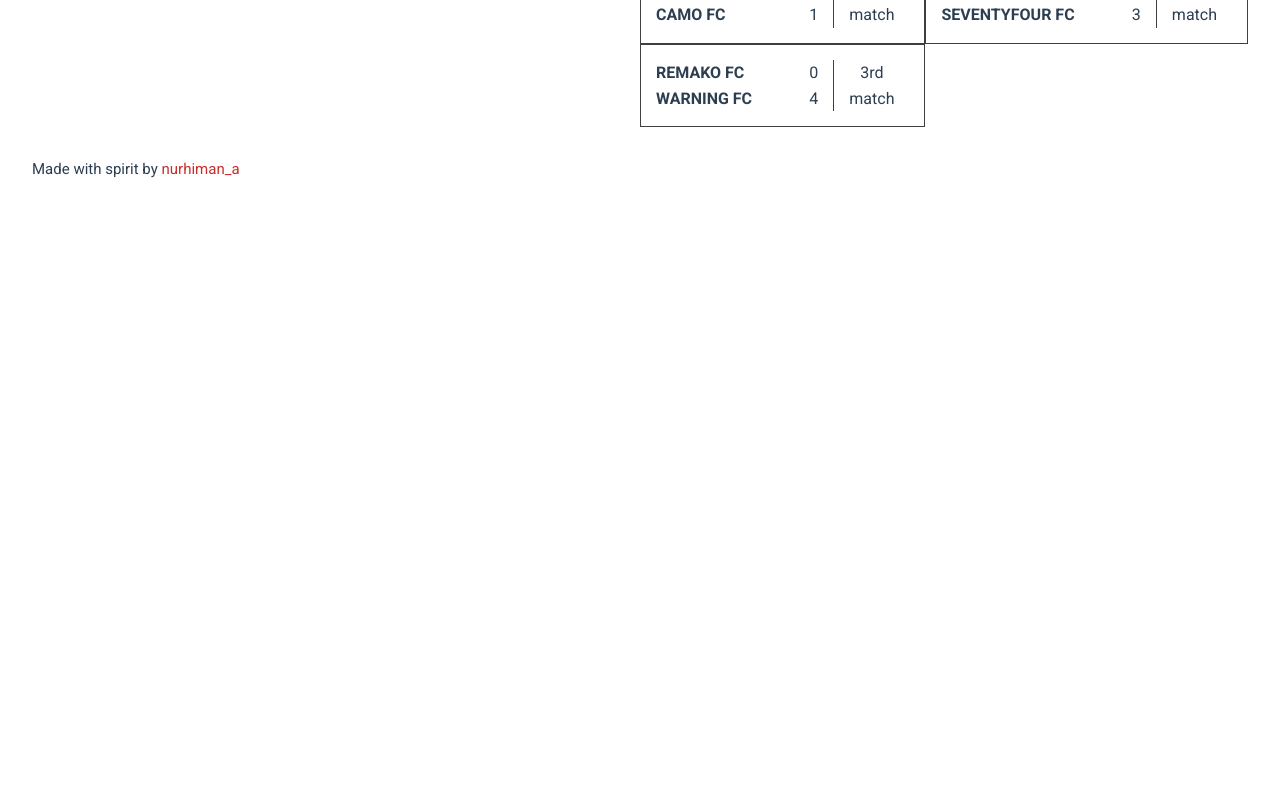
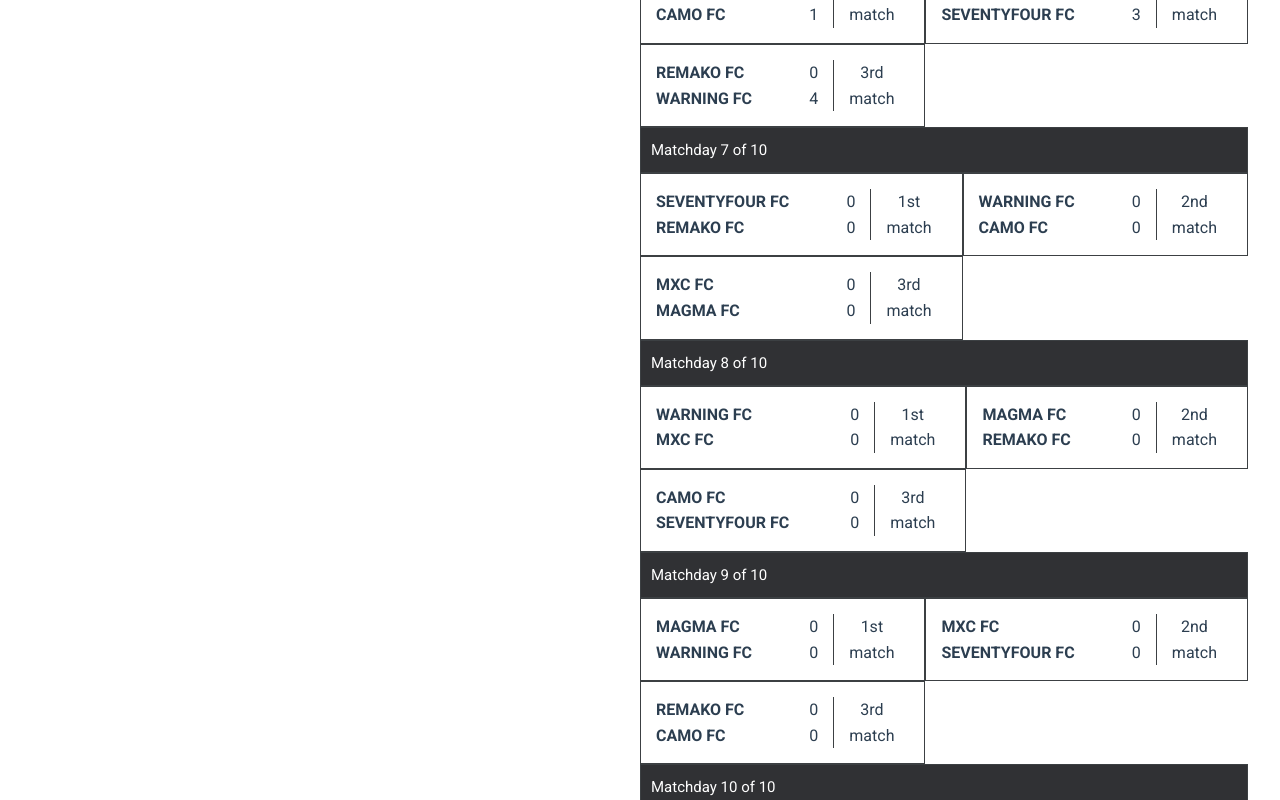
Before and after one commit to Nurhiman20/magmaka-futsal-league, a Vue app: page / in a window 1280 px wide. Shown: the part 1220-2020 px from the top of the page. Before the commit the page ends 1416 px from the top, so only its background shows below. Built offline with nearby package versions, Linux system fonts and the light colour scheme.

Commit message:
Full schedule

```diff
--- a/src/views/MatchesView.vue
+++ b/src/views/MatchesView.vue
@@ -140,6 +140,98 @@
 				},
 			],
 		},
+		{
+			matchday: 7,
+			matches: [
+				{
+					team_a: 'SEVENTYFOUR FC',
+					team_b: 'REMAKO FC',
+					score_a: 0,
+					score_b: 0,
+				},
+				{
+					team_a: 'WARNING FC',
+					team_b: 'CAMO FC',
+					score_a: 0,
+					score_b: 0,
+				},
+				{
+					team_a: 'MXC FC',
+					team_b: 'MAGMA FC',
+					score_a: 0,
+					score_b: 0,
+				},
+			],
+		},
+		{
+			matchday: 8,
+			matches: [
+				{
+					team_a: 'WARNING FC',
+					team_b: 'MXC FC',
+					score_a: 0,
+					score_b: 0,
+				},
+				{
+					team_a: 'MAGMA FC',
+					team_b: 'REMAKO FC',
+					score_a: 0,
+					score_b: 0,
+				},
+				{
+					team_a: 'CAMO FC',
+					team_b: 'SEVENTYFOUR FC',
+					score_a: 0,
+					score_b: 0,
+				},
+			],
+		},
+		{
+			matchday: 9,
+			matches: [
+				{
+					team_a: 'MAGMA FC',
+					team_b: 'WARNING FC',
+					score_a: 0,
+					score_b: 0,
+				},
+				{
+					team_a: 'MXC FC',
+					team_b: 'SEVENTYFOUR FC',
+					score_a: 0,
+					score_b: 0,
+				},
+				{
+					team_a: 'REMAKO FC',
+					team_b: 'CAMO FC',
+					score_a: 0,
+					score_b: 0,
+				},
+			],
+		},
+		{
+			matchday: 10,
+			matches: [
+				{
+					team_a: 'REMAKO FC',
+					team_b: 'MXC FC',
+					score_a: 0,
+					score_b: 0,
+				},
+				{
+					team_a: 'CAMO FC',
+					team_b: 'MAGMA FC',
+					score_a: 0,
+					score_b: 0,
+				},
+				{
+					team_a: 'SEVENTYFOUR FC',
+					team_b: 'WARNING FC',
+					score_a: 0,
+					score_b: 0,
+				},
+			],
+		},
 	]);
 </script>
 
```
